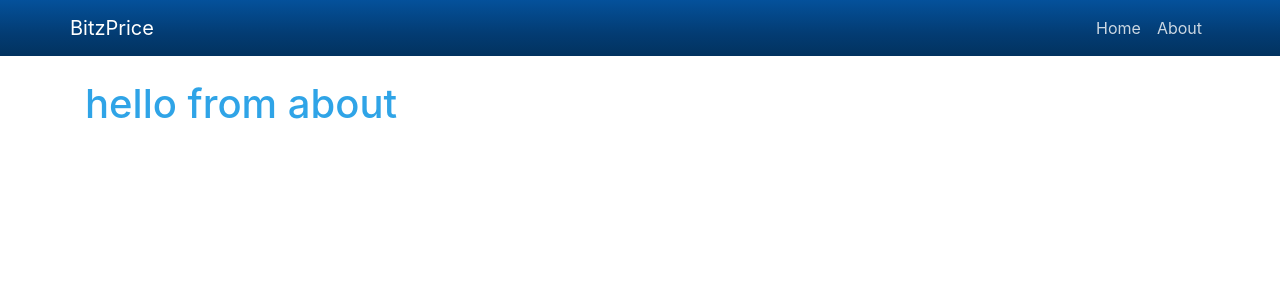
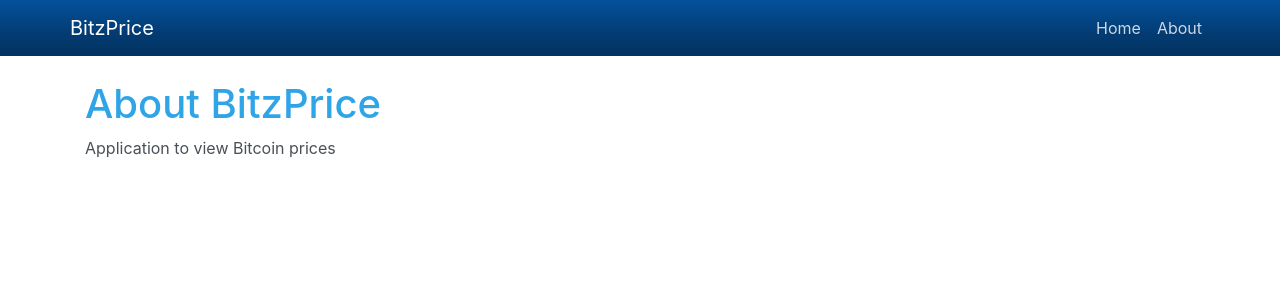
Before and after one commit to sirSayed98/Bitz-Price, a Next.js app: page /about in a window 1280 px wide. Shown: the top 300 px of the page. Built offline with nearby package versions, Linux system fonts and the light colour scheme.

Commit message:
finish project

```diff
--- a/pages/about.js
+++ b/pages/about.js
@@ -1,8 +1,11 @@
 import Layout from '../components/Layout'
 const about = () => (
-        <Layout>
-        <div><h1> hello from about</h1> </div>
-        </Layout>
+    <Layout>
+        <div>
+            <h1>About BitzPrice</h1>
+            <p>Application to view Bitcoin prices</p>
+        </div>
+    </Layout>
 
 
 );
```
Also changed, not shown: components/Prices.js (+12 -2 lines).
